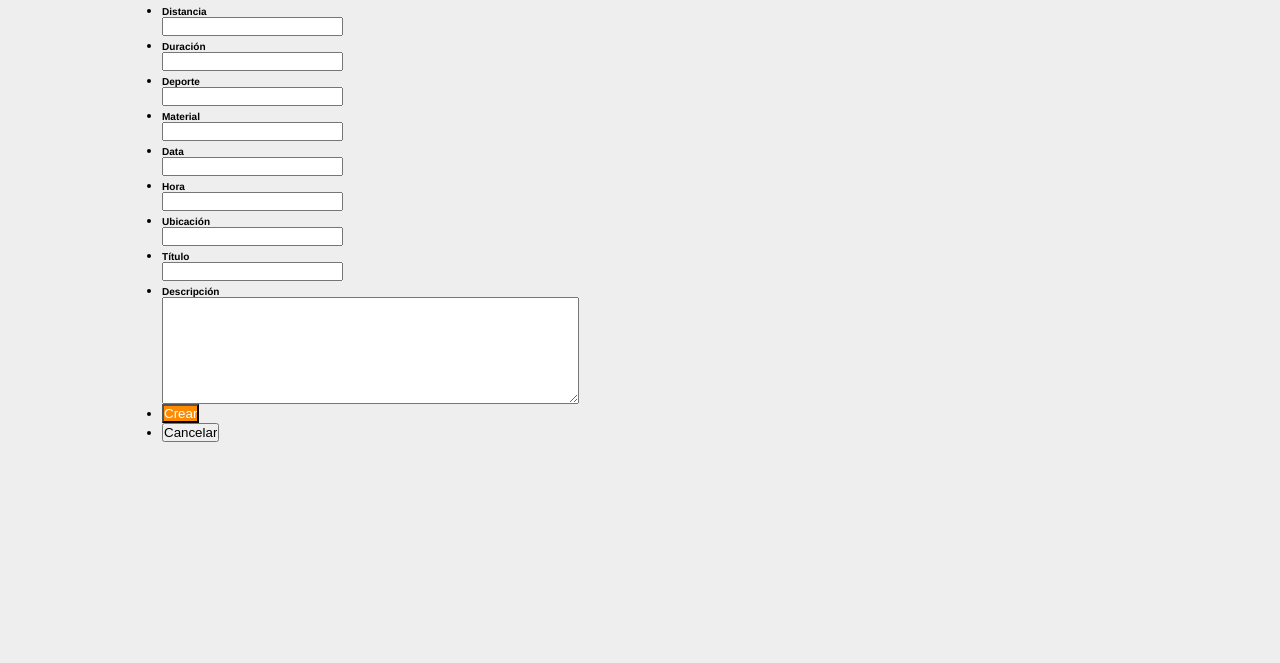
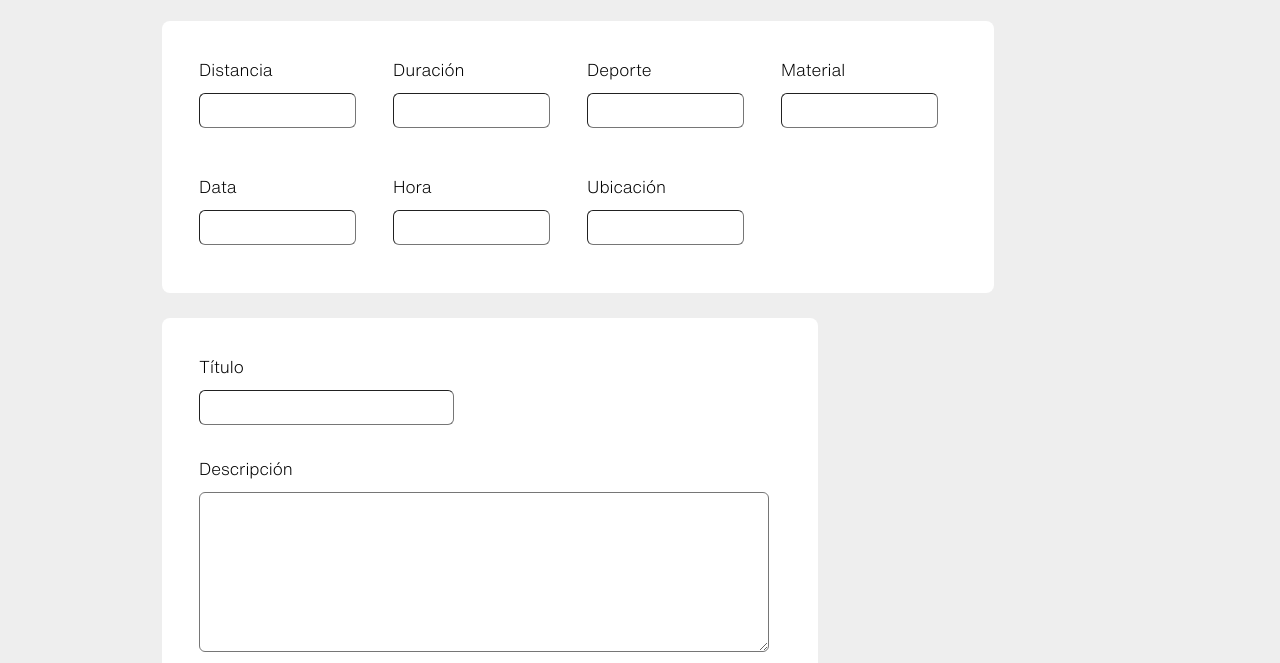
Before and after one commit to antongomez/Elibo, a plain HTML site: page crear_actividade.html in a window 1280 px wide. Shown: the part 137-800 px from the top of the page. Drawn offline with Linux system fonts and the light colour scheme; a web font is replaced by a local one.

Commit message:
página de crear actividade terminada

```diff
--- a/crear_actividade.html
+++ b/crear_actividade.html
@@ -3,7 +3,7 @@
 <head>
   <meta charset="UTF-8" />
   <title>Crear Actividade</title>
-  <link rel="stylesheet" href="css\barraNavegacion.css" />
+  <link rel="stylesheet" href="css\crear_actividade.css" />
 </head>
 
 <body>
@@ -64,44 +64,59 @@
 
     <h1>Crear actividade</h1>
 
-    <section id="seccionSuperior">
-      <ul>
-        <li><h6>Distancia</h6><input type="text"></li>
-        <li><h6>Duración</h6><input type="text"></li>
-        <li><h6>Deporte</h6><input type="text"></li>
-        <li><h6>Material</h6><input type="text"></li>
-        <li><h6>Data</h6><input type="text"></li>
-        <li><h6>Hora</h6><input type="text"></li>
-        <li><h6>Ubicación</h6><input type="text"></li>
-      </ul>
+    <section class="container__sup">
+      <div class="elemento_formulario">
+        <p>Distancia</p>
+        <input type="text">
+      </div>
+      <div class="elemento_formulario">
+        <p>Duración</p>
+        <input type="text">
+      </div>
+      <div class="elemento_formulario">
+        <p>Deporte</p>
+        <input type="text">
+      </div>
+      <div class="elemento_formulario">
+        <p>Material</p>
+        <input type="text">
+      </div>
+      <div class="elemento_formulario">
+        <p>Data</p>
+        <input type="text">
+      </div>
+      <div class="elemento_formulario">
+        <p>Hora</p>
+        <input type="text">
+      </div>
+      <div class="elemento_formulario">
+        <p>Ubicación</p>
+        <input type="text">
+      </div>
     </section>
 
-    <section id="seccionInferior">
-      <ul>
-        <li><h6>Título</h6><input type="text"></li>
-        <li>
-          <h6>Descripción</h6>
-          <textarea rows="7" cols="50"></textarea>
-        </li>
-      </ul>
+    <section class="container__inf">
+      <div class="elemento_formulario2">
+        <p>Título</p>
+        <input type="text">
+      </div>
+      <div class="elemento_formulario2">
+        <p>Descripción</p>
+        <textarea></textarea>
+      </div>
+    </section>
+
+    <section class="container__botones">
+      <div class="boton">
+        <a href="principal.html">
+          <input type="button" value="Crear" style="color:white; background-color:#FF8A00;">
+      </div>
+      <div class="boton">
+        <a href="principal.html">
+        <input type="button" value="Cancelar"; style="background-color: white">
+      </div>
 
     </section>
 
-    <section id="botons">
-      <ul>
-        <li>
-          <a href="principal.html">
-            <input type="button" value="Crear" style="color:white; background-color:#FF8A00;">
-          </a>
-        </li>
-        <li>
-          <a href="principal.html">
-            <input type="button" value="Cancelar">
-          </a>
-        </li>
-      </ul>
-    </section>
-
-
   </body>
 </html>
--- /dev/null
+++ b/css/crear_actividade.css
@@ -0,0 +1,79 @@
+@import "barraNavegacion.css";
+
+input, textarea{
+  border-radius: 6px;
+  border-width: 1px;
+}
+
+.container__sup{
+  width: 832;
+  height: 272;
+  background-color: white;
+  border-radius: 8px;
+  margin-top: 20px;
+  margin-bottom: 25px;
+  display: flex;
+  flex-wrap: wrap;
+  padding-top: 39px;
+  padding-left: 37;
+}
+
+.elemento_formulario{
+  margin-right: 37px;
+}
+
+.elemento_formulario p{
+  margin-bottom: 13px;
+  font-size: 17;
+}
+
+.elemento_formulario input{
+  width: 157px;
+  height: 35px;
+}
+
+.container__inf{
+  width: 656;
+  height: 398;
+  background-color: white;
+  padding: 10;
+  border-radius: 8px;
+  margin-top: 20px;
+  margin-bottom: 40px;
+  display: flex;
+  flex-direction: column;
+  padding-top: 39px;
+  padding-left: 37;
+}
+
+.elemento_formulario2{
+  margin-bottom: 34px;
+}
+
+.elemento_formulario2 p{
+  margin-bottom: 13px;
+  font-size: 17;
+}
+
+.elemento_formulario2 input{
+  width: 255px;
+  height: 35px;
+}
+
+.elemento_formulario2 textarea{
+  width: 570;
+  height: 160;
+}
+
+.container__botones{
+  display: flex;
+  margin-bottom: 40px;
+}
+
+.boton input{
+  width: 116px;
+  height: 35px;
+  margin-right: 29px;
+  font-size: 17;
+  border-style: none;
+}
```
Also changed, not shown: index.html (+1 -32 lines).
